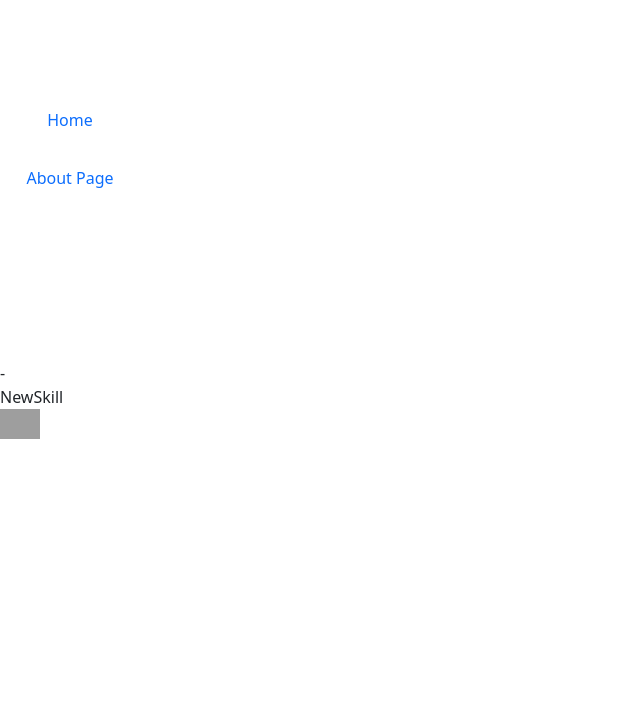
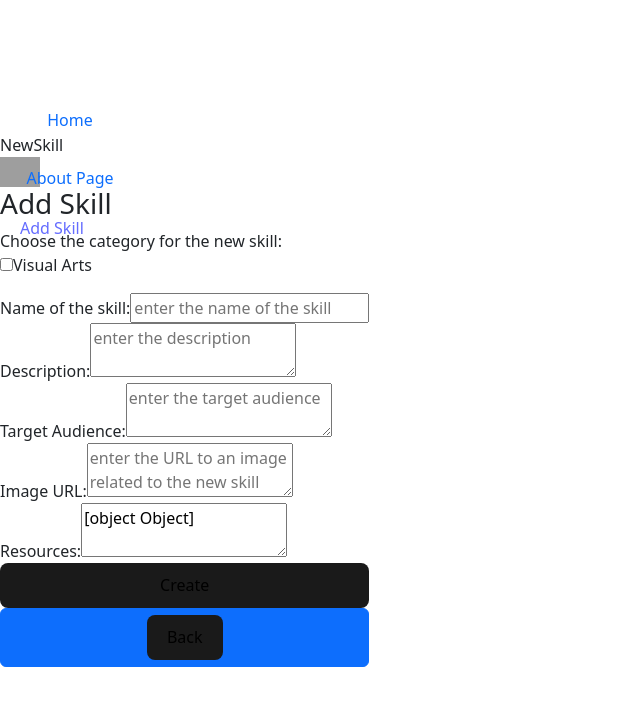
Before and after one commit to New-Skill-App/New-skill-app-2, a React (Vite) app in the folder new-skill-app-2/: page /skills/create in a window 1280 px wide. Shown: the top 706 px of the page, without its empty margins (0-640 px from the left). Built offline with nearby package versions, Linux system fonts and the light colour scheme; grey boxes are pictures that could not be loaded.

Commit message:
added create skill functionality

```diff
--- a/new-skill-app-2/src/App.jsx
+++ b/new-skill-app-2/src/App.jsx
@@ -1,35 +1,38 @@
-import { Route, Routes } from "react-router-dom"
+import { Route, Routes } from "react-router-dom";
+import Header from "./components/bars/Header";
+import SideBar from "./components/bars/SideBar";
 
-import Header from "./components/bars/Header"
-import SideBar from "./components/bars/SideBar"
-
-import HomePage from "./components/pages/HomePage"
-import AboutPage from "./components/pages/AboutPage"
-import NotFoundPage from "./components/pages/NotFoundPage"
-import SkillDetailsPage from "./components/pages/SkillDetailsPage"
-import SkillsListPage from "./components/pages/SkillsListPage"
-
+import HomePage from "./components/pages/HomePage";
+import AboutPage from "./components/pages/AboutPage";
+import NotFoundPage from "./components/pages/NotFoundPage";
+// import VisualArtsPage from "./components/pages/VisualArtsPage";
+import SkillDetailsPage from "./components/pages/SkillDetailsPage";
+import CreateSkill from "./components/functionalities/CreateSkill";
+import SkillsList from "./components/pages/SkillsList";
 
 function App() {
+  const dataLinkVisualArts = "https://skills-visual-arts-default-rtdb.europe-west1.firebasedatabase.app/skills.json";
 
   return (
     <>
-      <SideBar />-
+      <SideBar />
       <div className="Main">
         <Header id="header" />
 
         <Routes>
           <Route path="/" element={<HomePage />} />
-          <Route path="/visual-arts-page" element={<SkillsListPage dataLink={"https://skills-visual-arts-default-rtdb.europe-west1.firebasedatabase.app/skills"} />} />
-          <Route path="/visual-arts-page/skills/:skillId" element={<SkillDetailsPage dataLink={"https://skills-visual-arts-default-rtdb.europe-west1.firebasedatabase.app/skills"} />} />
-          {/* <Route path="/sports-page" element={<SkillsList dataLink={""} />} /> */}
+          <Route path="/visual-arts-page" element={<SkillsList dataLink={dataLinkVisualArts}/>} />
+          <Route
+            path="/visual-arts-page/skills/:skillId"
+            element={<SkillDetailsPage dataLink={dataLinkVisualArts} basePath="/visual-arts-page" />}
+          />
+          <Route path="/skills/create" element={<CreateSkill dataLink={dataLinkVisualArts}/>} />
           <Route path="/about-page" element={<AboutPage />} />
           <Route path="*" element={<NotFoundPage />} />
         </Routes>
-
       </div>
     </>
-  )
+  );
 }
 
-export default App
+export default App;
--- a/new-skill-app-2/src/components/bars/SideBar.jsx
+++ b/new-skill-app-2/src/components/bars/SideBar.jsx
@@ -1,4 +1,4 @@
-import { NavLink } from "react-router-dom";
+import { Link, NavLink } from "react-router-dom";
 
 function SideBar() {
   return (
@@ -14,6 +14,8 @@ function SideBar() {
         <NavLink to="/about-page">
           <a className="text-sm-center nav-link">About Page</a>
         </NavLink>
+
+        <Link to="/skills/create"><a>Add Skill</a></Link>
       </aside>
 
     </div>
--- a/new-skill-app-2/src/components/functionalities/CreateSkill.jsx
+++ b/new-skill-app-2/src/components/functionalities/CreateSkill.jsx
@@ -0,0 +1,106 @@
+import axios from "axios";
+import { useState } from "react";
+import { Link } from "react-router-dom";
+
+
+function CreateSkill({dataLink}) {
+
+    const [name, setName] = useState("")
+    const [description, setDescription] = useState("");
+    const [targetAudience, setTargetAudience] = useState("");
+    const [imageURL, setImageURL] = useState("");
+    const [resources, setResources] = useState({});
+
+    const handleSubmit = (e) => {
+        e.preventDefault();
+
+        const newSkill = {
+            name: name,
+            description: description,
+            targetAudience: targetAudience,
+            imageURL: imageURL,
+            resources: resources,
+        }
+
+        axios.post(`${dataLink}/`,newSkill)
+            .then( response => {
+                console.log(response)
+            })
+            .catch(e =>
+                console.log("Error creating a new skill...", e));
+    }
+
+    return (
+        <div className="createSkill">
+            <h3>Add Skill</h3>
+
+            <p>
+                Choose the category for the new skill:
+                <div>
+                    <input type="checkbox" id="visualArts" name="visualArts" />
+                    <label for="visualArts">Visual Arts</label>
+                </div>
+            </p>
+
+            <form onSubmit={handleSubmit} className="form">
+
+                <label>
+                    Name of the skill:
+                    <input
+                        type="text"
+                        name="title"
+                        placeholder="enter the name of the skill"
+                        required
+                        value={name}
+                        onChange={(e) => { setName(e.target.value) }}
+                    />
+                </label>
+
+                <label>
+                    Description:
+                    <textarea
+                        name="description"
+                        placeholder="enter the description"
+                        value={description}
+                        onChange={(e) => { setDescription(e.target.value) }}
+                    />
+                </label>
+
+                <label>
+                    Target Audience:
+                    <textarea
+                        name="targetAudience"
+                        placeholder="enter the target audience"
+                        value={targetAudience}
+                        onChange={(e) => { setTargetAudience(e.target.value) }}
+                    />
+                </label>
+
+                <label>
+                    Image URL:
+                    <textarea
+                        name="imageURL"
+                        placeholder="enter the URL to an image related to the new skill"
+                        value={imageURL}
+                        onChange={(e) => { setImageURL(e.target.value) }}
+                    />
+                </label>
+
+                <label>
+                    Resources:
+                    <textarea
+                        name="resources"
+                        placeholder="enter some possible resources to improve this skill"
+                        value={resources}
+                        onChange={(e) => { setResources(e.target.value) }}
+                    />
+                </label>
+
+                <button>Create</button>
+                <Link to="/" className="btn btn-primary"><button>Back</button></Link>
+            </form>
+        </div>
+    );
+}
+
+export default CreateSkill;
--- a/new-skill-app-2/src/components/pages/HomePage.jsx
+++ b/new-skill-app-2/src/components/pages/HomePage.jsx
@@ -1,4 +1,4 @@
-import { NavLink } from "react-router-dom"
+import { Link, NavLink } from "react-router-dom"
 
 function HomePage() {
     return (
@@ -14,8 +14,6 @@ function HomePage() {
                 </div>
             </div>
 
-
-
             <h2>Categories</h2>
             <NavLink to="/visual-arts-page">
                 <div className="card">Category 1 (Visual Arts)</div>
--- a/new-skill-app-2/src/components/pages/SkillDetailsPage.jsx
+++ b/new-skill-app-2/src/components/pages/SkillDetailsPage.jsx
@@ -2,7 +2,7 @@ import { Link, useParams } from "react-router-dom";
 import axios from "axios";
 import { useState, useEffect } from "react";
 
-function SkillDetailsPage({ dataLink }) {
+function SkillDetailsPage({ dataLink, basePath}) {
     const { skillId } = useParams();
     const [skill, setSkill] = useState(null);
     const [loading, setLoading] = useState(true);
@@ -10,7 +10,7 @@ function SkillDetailsPage({ dataLink }) {
 
     useEffect(() => {
         if (dataLink && skillId) {
-            const skillUrl = `${dataLink}/${skillId}.json`;
+            const skillUrl = `${dataLink}/${skillId}`;
 
             axios.get(skillUrl)
                 .then(response => {
@@ -47,7 +47,7 @@ function SkillDetailsPage({ dataLink }) {
                 <p>Resources to improve this skill: {skill.resources.join(", ")}</p>
             )}
             <p>
-                <Link to="/" className="btn btn-primary">Back</Link>
+                <Link to={basePath} className="btn btn-primary">Back</Link>
             </p>
         </div>
     );
--- a/new-skill-app-2/src/components/pages/SkillsListPage.jsx
+++ b/new-skill-app-2/src/components/pages/SkillsList.jsx
@@ -3,13 +3,13 @@ import { useEffect, useState } from "react";
 import { NavLink } from "react-router-dom";
 
 
-function SkillsList(props) {
+function SkillsList({dataLink}) {
 
     const [skills, setSkills] = useState(null);
     const [error, setError] = useState(null);
 
     useEffect(() => {
-        axios.get(`${props.dataLink}.json`)
+        axios.get(`${dataLink}`)
             .then((response) => {
 
                 const arr = []
@@ -24,7 +24,7 @@ function SkillsList(props) {
                 setError("Error getting skills from the API... Please, try again later.")
                 console.log(e);
             });
-    }, [props.dataLink]);
+    }, [dataLink]);
 
     if(error){
         return (
--- /dev/null
+++ b/new-skill-app-2/src/components/pages/VisualArtsPage.jsx
@@ -0,0 +1,15 @@
+import { Link } from "react-router-dom";
+import SkillsList from "./SkillsList";
+
+function VisualArtsPage() {
+    const dataLink = "https://skills-visual-arts-default-rtdb.europe-west1.firebasedatabase.app/skills";
+
+    return (
+        <div>
+            <h1>Visual Art skills:</h1>
+            <SkillsList dataLink={dataLink} />
+        </div>
+    );
+}
+
+export default VisualArtsPage;
--- a/new-skill-app-2/src/index.css
+++ b/new-skill-app-2/src/index.css
@@ -64,3 +64,8 @@ button:focus-visible {
   border-radius: 10px;
   border: black;
 }
+
+.form {
+  display: flex;
+  flex-direction: column;
+}
```
